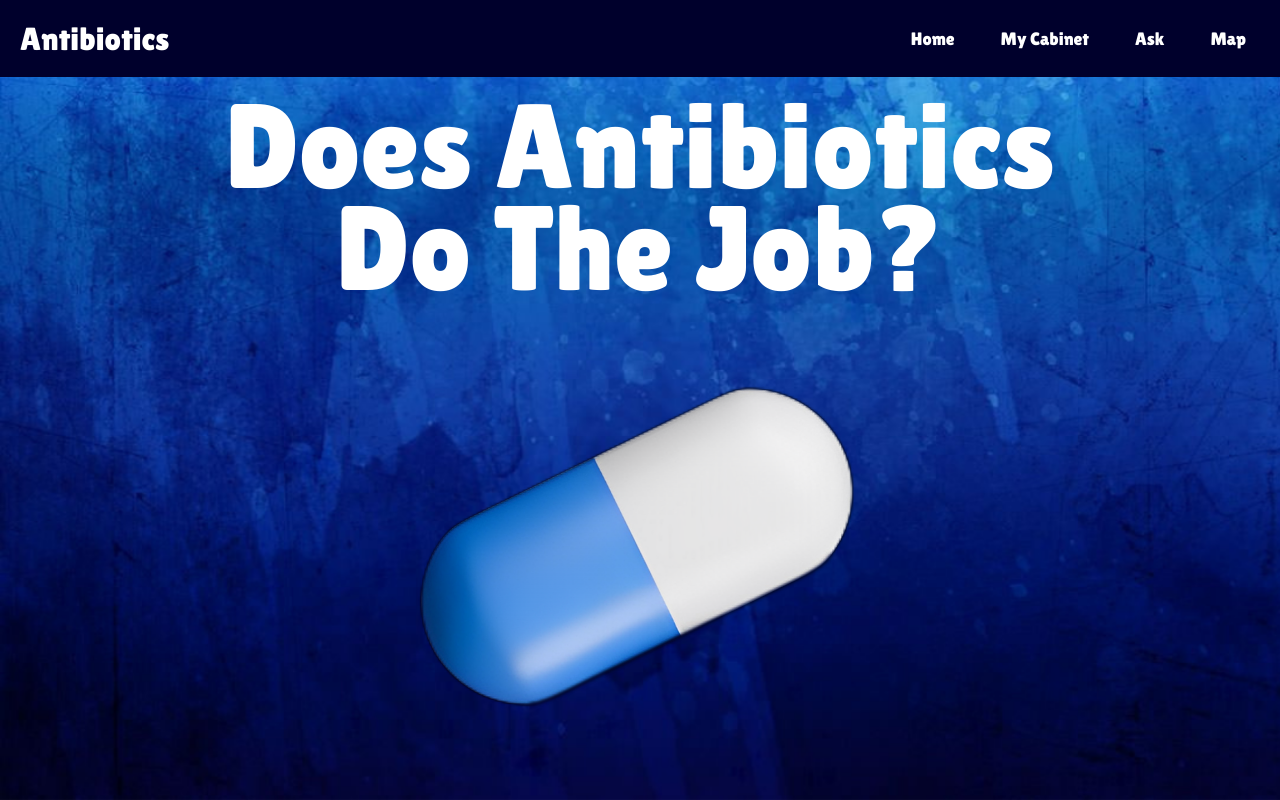
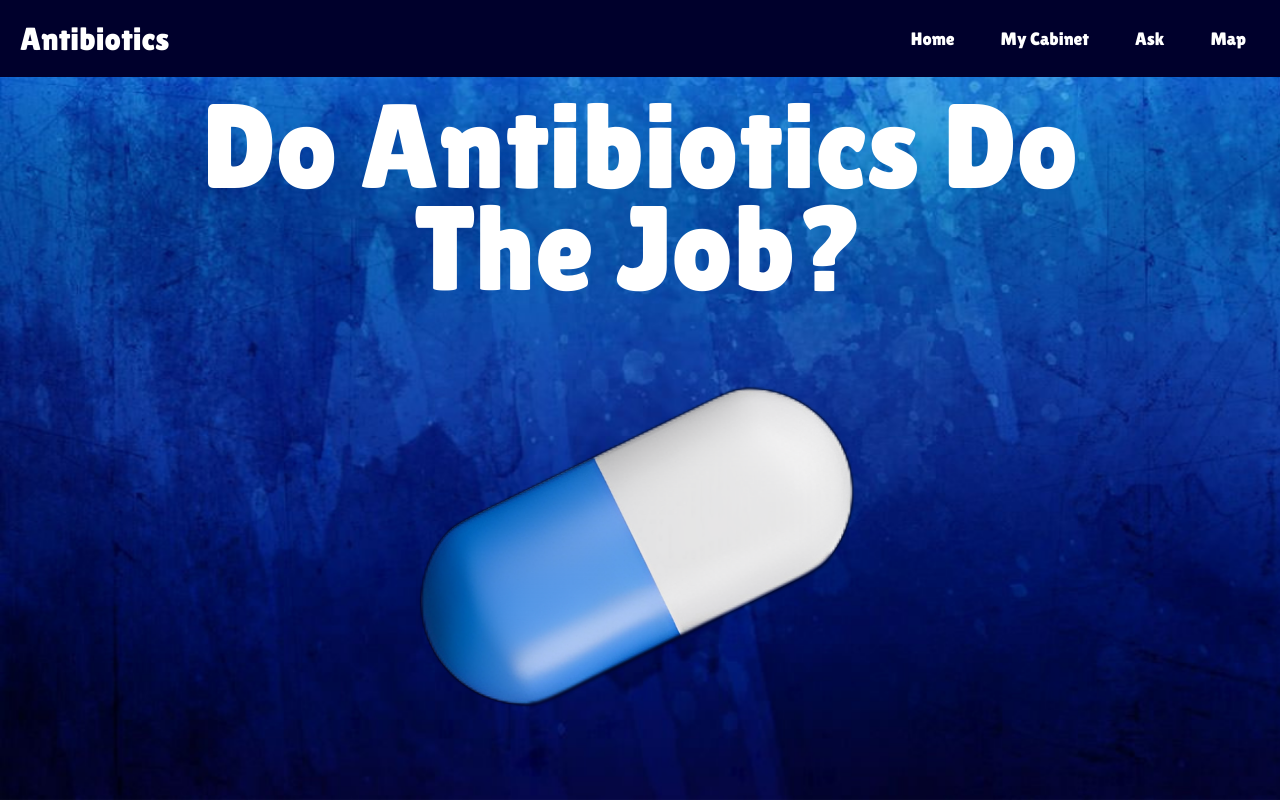
Before and after one commit to NicholasVella08/ICS3211Main, a plain HTML site: page index.html in a window 1280 px wide. Shown: the top 800 px of the page. Drawn offline with nearby package versions, Linux system fonts and the light colour scheme.

Commit message:
updated wording from does -> do

```diff
--- a/index.html
+++ b/index.html
@@ -35,7 +35,7 @@
     </nav>
 
     <section class="home" id="home">
-      <div class="Title">Does Antibiotics Do The Job?</div>
+      <div class="Title">Do Antibiotics Do The Job?</div>
 
       <img src="./Assets/pill.png" alt="pill" class="pill" />
     </section>
```
